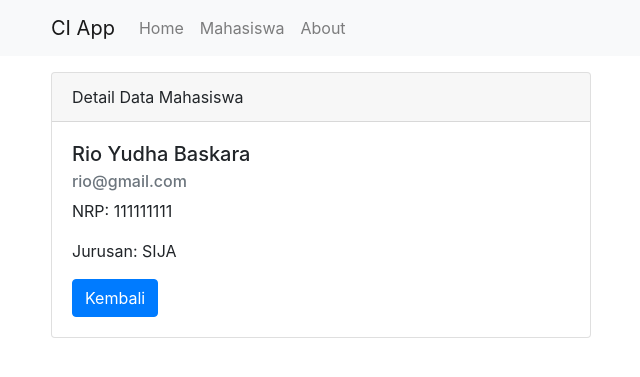
After one commit to RioYBaskara/CI3_CRUD-Belajar, a CodeIgniter app: page /ci-app/mahasiswa/detail/1 in a window 1280 px wide. The commit adds this page. Shown: the top 377 px of the page, without its empty margins (34-674 px from the left). Run offline with CodeIgniter, Linux system fonts and the light colour scheme; data comes from the database, SQL or seed files in the repository.

Commit message:
Select Tabel Mahasiswa per  || File css baru, style.css || Comment penjelasan kode update

```diff
--- a/application/controllers/Mahasiswa.php
+++ b/application/controllers/Mahasiswa.php
@@ -11,7 +11,7 @@ class Mahasiswa extends CI_Controller
         // load komponen library, form_validation untuk method tambah(create)
         $this->load->library("form_validation");
     }
-    // Method index, menampilkan daftar mahasiswa dari tabel mahasiswa, READ
+    // READ || Menampilkan daftar mahasiswa dari tabel mahasiswa menggunakan Model Mahasiswa_model dan fungsi getAllMahasiswa()
     public function index()
     {
         // load model tapi buat per method aja, ini di index.
@@ -28,7 +28,7 @@ class Mahasiswa extends CI_Controller
         $this->load->view("templates/footer");
     }
 
-    // Method tambah untuk create data mahasiswa, pakai form_validation serta rulenya.
+    // CREATE || Method tambah untuk create data mahasiswa, pakai form_validation serta rulenya. Menggunakan Model Mahasiswa_model tambahDataMahasiswa()
     public function tambah()
     {
         $data["judul"] = "Form Tambah Data Mahasiswa";
@@ -52,7 +52,7 @@ class Mahasiswa extends CI_Controller
         }
     }
 
-    // DESTROY || menjalankan query untuk menghapus data per id lalu redirect dengan session, flashdata
+    // DESTROY || menjalankan fungsi untuk menghapus data per id dari Model Mahasiswa_model hapusDataMahasiswa($id) lalu redirect dengan session, flashdata
     public function hapus($id)
     {
         // memanggil query destroy data per id yang ada pada Mahasiswa_model dengan method hapusDataMahasiswa() dengan parameter $id
@@ -61,4 +61,14 @@ class Mahasiswa extends CI_Controller
         $this->session->set_flashdata('flashdestroy', 'dihapus');
         redirect('mahasiswa');
     }
+
+    // READ || menjalankan fungsi untuk select data per id menggunakan model Mahasiswa_model fungsi getMahasiswaById($id), flashdata
+    public function detail($id)
+    {
+        $data['judul'] = 'Detail Data Mahasiswa';
+        $data['mahasiswa'] = $this->Mahasiswa_model->geMahasiswaById($id);
+        $this->load->view("templates/header", $data);
+        $this->load->view("mahasiswa/detail");
+        $this->load->view("templates/footer");
+    }
 }
--- a/application/models/Mahasiswa_model.php
+++ b/application/models/Mahasiswa_model.php
@@ -2,7 +2,7 @@
 
 class Mahasiswa_model extends CI_Model
 {
-    // Read Data Tabel Mahasiswa, disimpan ke array
+    // Read Data Tabel Mahasiswa, dikrim dalam bentuk array
     public function getAllMahasiswa()
     {
         // *select/read tabel mahasiswa
@@ -22,11 +22,21 @@ class Mahasiswa_model extends CI_Model
         $this->db->insert("mahasiswa", $data);
     }
 
-    // Destroy Data Tabel Mahasiswa per id/parameter id
+    // Destroy Data Tabel Mahasiswa per id/parameter $id
     public function hapusDataMahasiswa($id)
     {
         // query delete berdasarkan id dari parameter $id
-        $this->db->where("id", $id);
-        $this->db->delete("mahasiswa");
+        // $this->db->where("id", $id);
+        $this->db->delete("mahasiswa", ["id" => $id]);
+    }
+
+    // Detail Data Tabel Mahasiswa per id/parameter $id
+    public function geMahasiswaById($id)
+    {
+        // $this->db->where("id", $id);
+        // $this->db->select("mahasiswa");
+
+        // query builder untuk select mahasiswa WHERE $id, dikirim dalam bentuk array row
+        return $this->db->get_where("mahasiswa", ['id' => $id])->row_array();
     }
 }
--- /dev/null
+++ b/application/views/mahasiswa/detail.php
@@ -0,0 +1,19 @@
+<!-- Page Detail Mahasiswa -->
+<div class="container">
+    <div class="row mt-3">
+        <div class="col-md-6">
+            <div class="card">
+                <div class="card-header">
+                    Detail Data Mahasiswa
+                </div>
+                <div class="card-body">
+                    <h5 class="card-title"><?= $mahasiswa['nama']; ?></h5>
+                    <h6 class="card-subtitle mb-2 text-muted"><?= $mahasiswa['email']; ?></h6>
+                    <p class="card-text">NRP: <?= $mahasiswa['nrp']; ?></p>
+                    <p class="card-text">Jurusan: <?= $mahasiswa['jurusan']; ?></p>
+                    <a href="<?= base_url(); ?>mahasiswa" class="btn btn-primary">Kembali</a>
+                </div>
+            </div>
+        </div>
+    </div>
+</div>
--- a/application/views/mahasiswa/index.php
+++ b/application/views/mahasiswa/index.php
@@ -41,8 +41,12 @@
                     <li class="list-group-item">
                         <!-- <?= $mhs['id']; ?> -->
                         <?= $mhs['nama']; ?>
+                        <!-- tombol hapus -->
                         <a href="<?= base_url(); ?>mahasiswa/hapus/<?= $mhs['id']; ?>"
                             class="badge badge-danger float-right" onclick="return confirm('yakin?');">Hapus</a>
+                        <!-- tombol detail -->
+                        <a href="<?= base_url(); ?>mahasiswa/detail/<?= $mhs['id']; ?>"
+                            class="badge badge-primary float-right">Detail</a>
                     </li>
                 <?php endforeach; ?>
             </ul>
--- a/application/views/mahasiswa/tambah.php
+++ b/application/views/mahasiswa/tambah.php
@@ -1,3 +1,4 @@
+<!-- Page Tambah Mahasiswa -->
 <div class="container">
     <div class="row mt-3">
         <div class="col-mg-6">
--- a/application/views/templates/header.php
+++ b/application/views/templates/header.php
@@ -10,6 +10,9 @@
     <!-- Bootstrap CSS -->
     <link rel="stylesheet" href="https://cdn.jsdelivr.net/npm/bootstrap@4.1.3/dist/css/bootstrap.min.css"
         integrity="sha384-MCw98/SFnGE8fJT3GXwEOngsV7Zt27NXFoaoApmYm81iuXoPkFOJwJ8ERdknLPMO" crossorigin="anonymous">
+
+    <!-- my CSS -->
+    <link rel="stylesheet" href="<?= base_url(); ?>assets/css/style.css">
 
     <title><?php echo $judul; ?></title>
 </head>
--- /dev/null
+++ b/assets/css/style.css
@@ -0,0 +1,3 @@
+.badge {
+	margin-left: 3px;
+}
```
